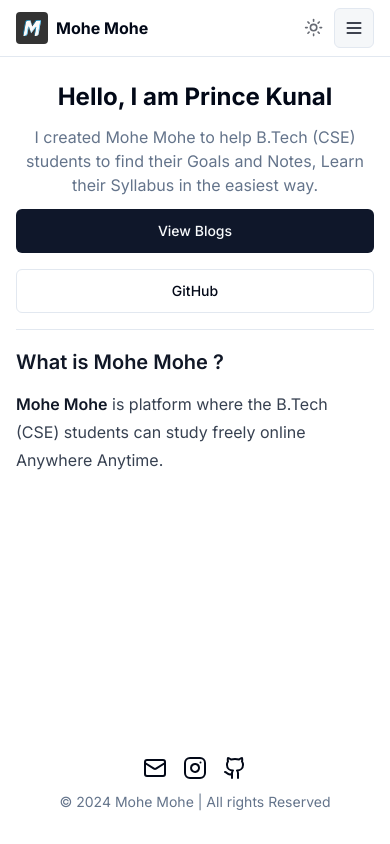
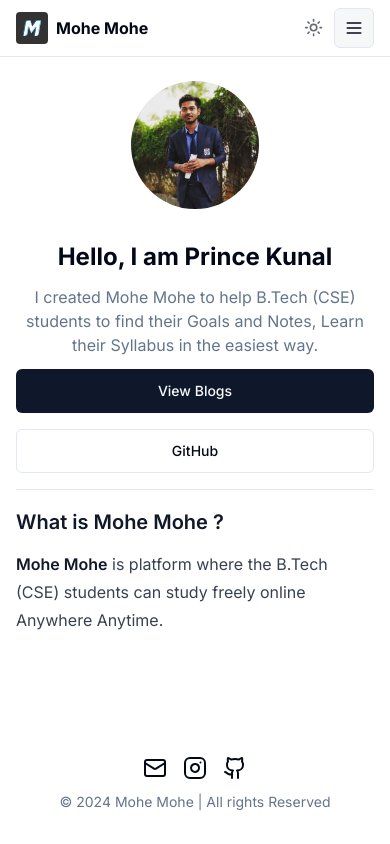
Before and after one commit to princekunal101/mohemohe, a Next.js app: page /about in a window 390 px wide. Built offline with nearby package versions, Linux system fonts and the light colour scheme; no server answers.

Commit message:
image show in phone

```diff
--- a/app/about/page.tsx
+++ b/app/about/page.tsx
@@ -22,8 +22,8 @@ export default async function AboutPage() {
     </div>
     <hr className="my-8" /> */}
     <div className="flex flex-col md:flex-row gap-8 items-center justify-center md:items-start">
-      <div className=" max-w-48 hidden md:flex flex-col gap-2">
-        <Avatar className="h-48 w-48">
+      <div className=" max-w-48 md:flex flex-col gap-2">
+        <Avatar className="h-32 w-32 md:h-48 md:w-48">
           <AvatarImage src="/authors/prince-kunal.jpg" alt={siteConfig.author} />
           <AvatarFallback>PK</AvatarFallback>
         </Avatar>
```
